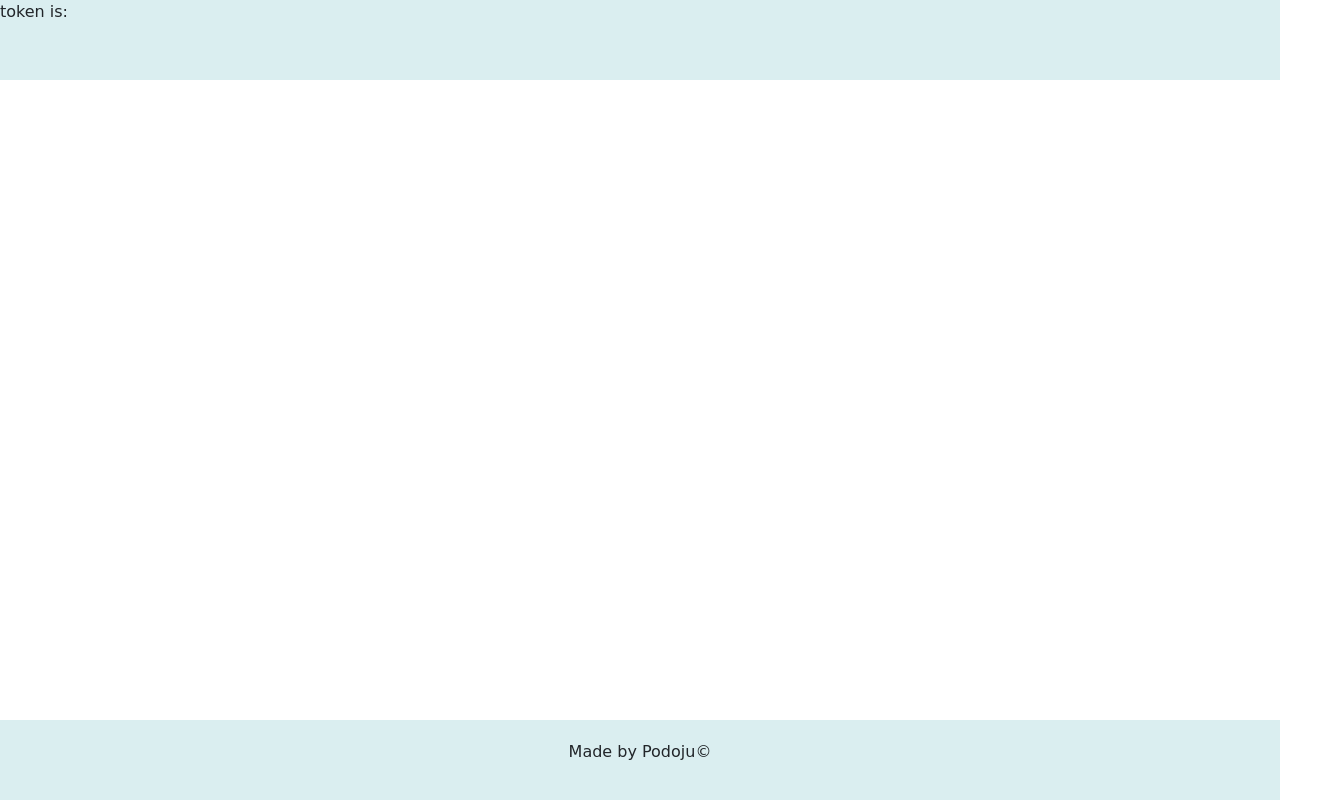
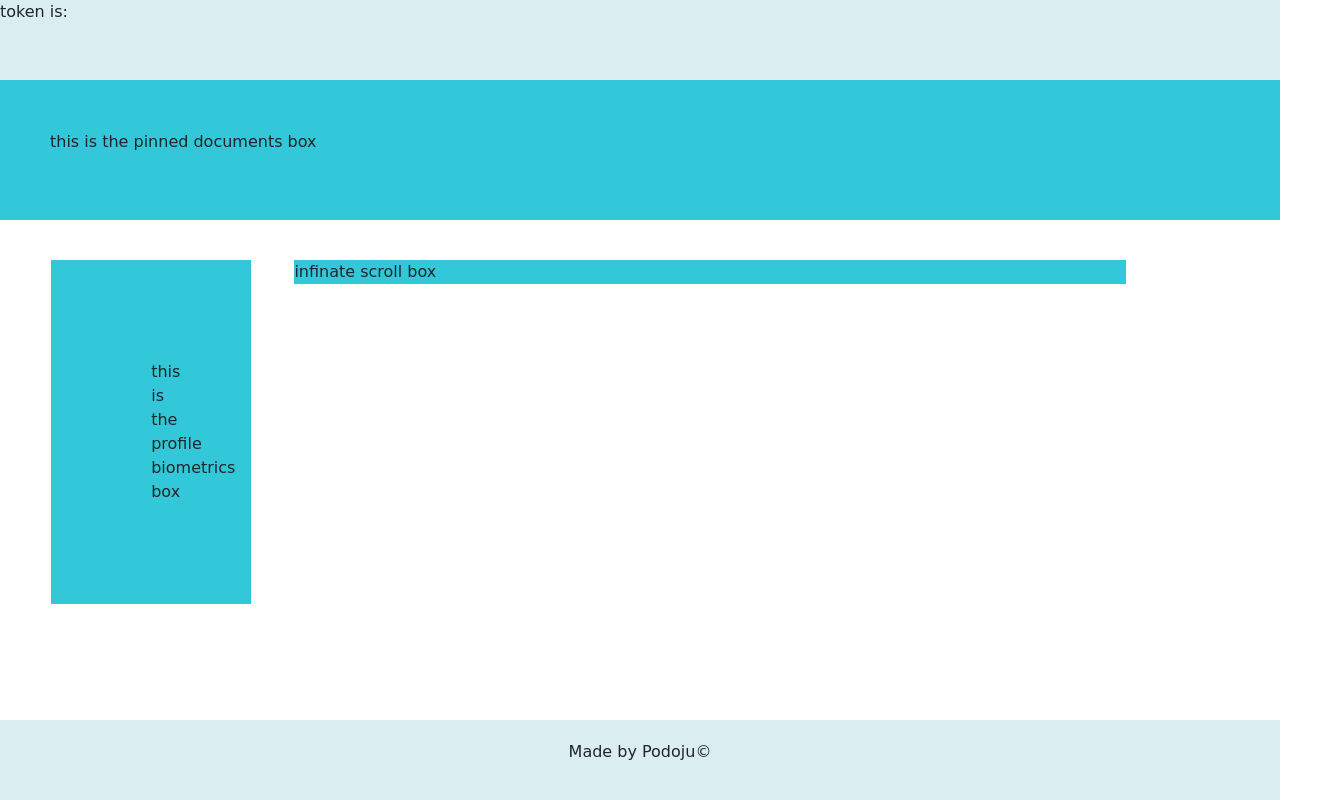
Before and after one commit to arrikenw/IT-Project, a React (Create React App) app in the folder client/: page /profilepage in a window 1280 px wide. Shown: the whole page, 1331 px wide, since content can reach past the window. Built offline with nearby package versions, Linux system fonts and the light colour scheme; no server answers; the HTML template or start-up script is replaced by a standard one.

Commit message:
ruff blocking for the profile page

```diff
--- a/client/src/App.js
+++ b/client/src/App.js
@@ -5,6 +5,7 @@ import { BrowserRouter as Router, Route, Link} from "react-router-dom";
 import Login from "./components/Login/Login";
 import Signup from "./components/Signup/Signup";
 import Upload from "./components/Upload/Upload";
+import ProfilePage from "./components/ProfilePage/ProfilePageBlocking";
 import Header from "./components/Header/Header";
 import Home from "./components/Home"
 import Footer from "./components/HeaderFooter/Footer"
@@ -80,6 +81,9 @@ class App extends React.Component {
                         <Route path = "/upload">
                             <Upload token = {this.state.token}></Upload>
                         </Route>
+                        <Route path= "/profilepage">
+                            <ProfilePage token = {this.state.token}></ProfilePage>
+                        </Route>
                     </Router>
                 </div>
                 <div style={{width: "100vw", height: "10%", backgroundColor: "#daeef0"}}>
--- /dev/null
+++ b/client/src/components/ProfilePage/ProfilePageBlocking.js
@@ -0,0 +1,32 @@
+import React, { Component } from 'react'
+import {Link, withRouter} from 'react-router-dom';
+
+
+
+class ProfilePage extends Component {
+
+    render() {
+        return (
+             <div>
+
+                <div style={{ width: "100%"}}>
+                    <div style={{backgroundColor: "#32c8d9", padding: "50px"}}>
+                        <p>this is the pinned documents box</p>
+                    </div>
+                </div>
+
+                <div style={{ width: "100%", marginTop: "5vh", marginLeft: "4vw"}}>
+                    <div style={{ width: "15%", backgroundColor: "#32c8d9", padding:"100px", float:"left"}}>
+                        this is the profile biometrics box
+                    </div>
+
+                    <div style={{width:"65%", marginLeft: "2vw", marginRight: "16vw",backgroundColor: "#32c8d9", float:"right"}}>
+                        infinate scroll box
+                    </div>
+                </div >
+
+             </div>
+        )
+    }
+}
+export default withRouter(ProfilePage);
```
